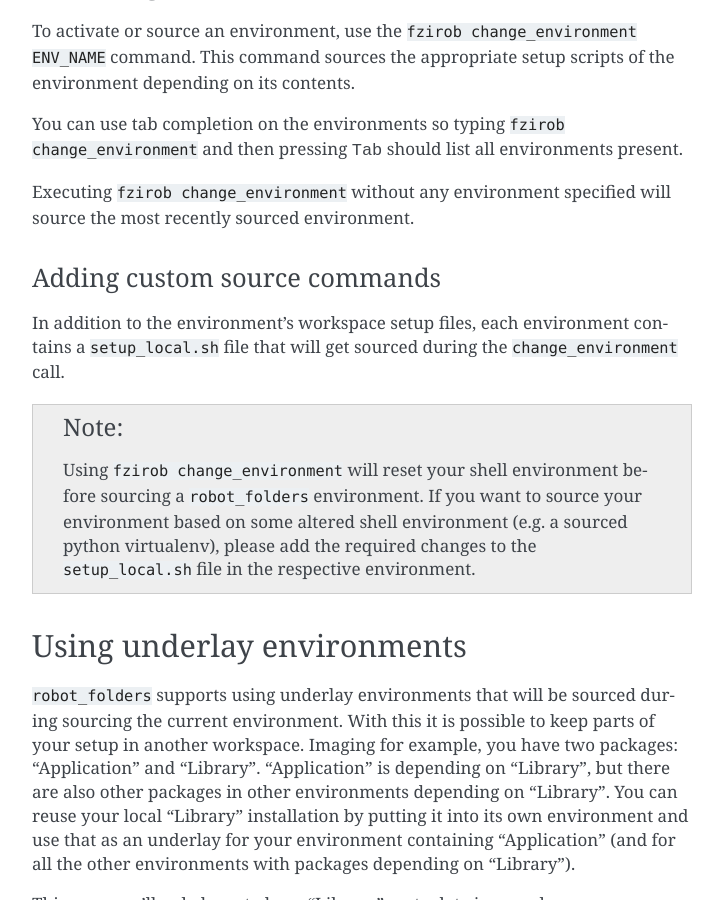
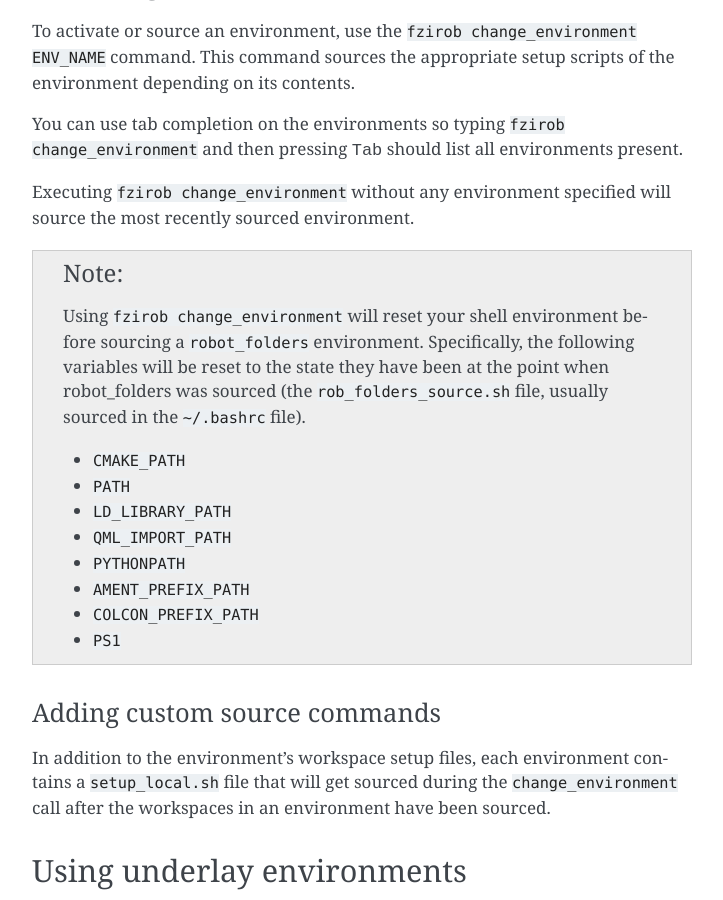
Before and after one commit to fzi-forschungszentrum-informatik/robot_folders, a Sphinx documentation site: the page built from docs/usage.rst, in a window 1280 px wide and 900 px high, scrolled down 1679 px. Shown: the whole window, without its empty margins (388-1111 px from the left). Built offline with Sphinx 7.4.7, drawn with Linux system fonts in a browser that asks for light colours.

Commit message:
Clarify env reset when sourcing an environment

```diff
--- a/docs/usage.rst
+++ b/docs/usage.rst
@@ -89,19 +89,30 @@ present.
 Executing ``fzirob change_environment`` without any environment specified will
 source the most recently sourced environment.
 
+.. note::
+
+   Using ``fzirob change_environment`` will reset your shell environment before sourcing a
+   ``robot_folders`` environment. Specifically, the following variables will be reset to the state
+   they have been at the point when robot_folders was sourced (the ``rob_folders_source.sh`` file,
+   usually sourced in the ``~/.bashrc`` file).
+
+   * ``CMAKE_PATH``
+   * ``PATH``
+   * ``LD_LIBRARY_PATH``
+   * ``QML_IMPORT_PATH``
+   * ``PYTHONPATH``
+   * ``AMENT_PREFIX_PATH``
+   * ``COLCON_PREFIX_PATH``
+   * ``PS1``
+
 
 Adding custom source commands
 ^^^^^^^^^^^^^^^^^^^^^^^^^^^^^
 
 In addition to the environment's workspace setup files, each environment contains a
-``setup_local.sh`` file that will get sourced during the ``change_environment`` call.
+``setup_local.sh`` file that will get sourced during the ``change_environment`` call after the
+workspaces in an environment have been sourced.
 
-.. note::
-
-   Using ``fzirob change_environment`` will reset your shell environment before sourcing a
-   ``robot_folders`` environment. If you want to source your environment based on some altered
-   shell environment (e.g. a sourced python virtualenv), please add the required changes to the
-   ``setup_local.sh`` file in the respective environment.
 
 Using underlay environments
 ---------------------------
```
